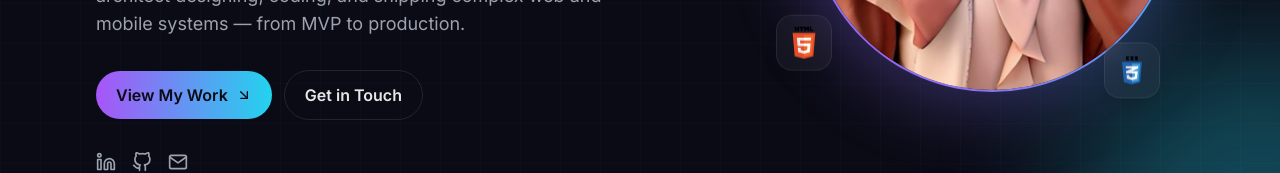
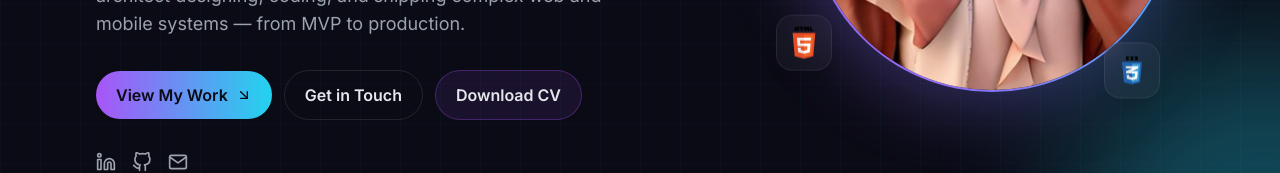
Before and after one commit to HendMohammed90/Portfolio-Website, a Next.js app: page / in a window 1280 px wide. Shown: the part 517-690 px from the top of the page. Built offline with nearby package versions, Linux system fonts and the light colour scheme; no server answers.

Commit message:
resume download button in the hero

```diff
--- a/components/Hero.tsx
+++ b/components/Hero.tsx
@@ -35,10 +35,17 @@ export default function Hero() {
             >
               Get in Touch
             </a>
+            <a
+              href="/resume.pdf"
+              download
+              className="inline-flex items-center gap-2 rounded-full border border-accent/30 bg-accent/10 px-5 py-3 font-semibold text-ink hover:bg-accent/20 transition"
+            >
+              Download CV
+            </a>
           </div>
           <div className="mt-8 flex items-center gap-4 text-xl text-muted">
             <a aria-label="LinkedIn" href="https://www.linkedin.com/in/hend-mohammed-bahar" target="_blank" rel="noreferrer" className="hover:text-accent transition"><FiLinkedin /></a>
-            <a aria-label="GitHub" href="https://github.com/" target="_blank" rel="noreferrer" className="hover:text-accent transition"><FiGithub /></a>
+            <a aria-label="GitHub" href="https://github.com/HendMohammed90" target="_blank" rel="noreferrer" className="hover:text-accent transition"><FiGithub /></a>
             <a aria-label="Email" href="#contact" className="hover:text-accent transition"><FiMail /></a>
           </div>
         </div>
```
Also changed, not shown: 1 other file (tests, documents, lock files or other folders).
